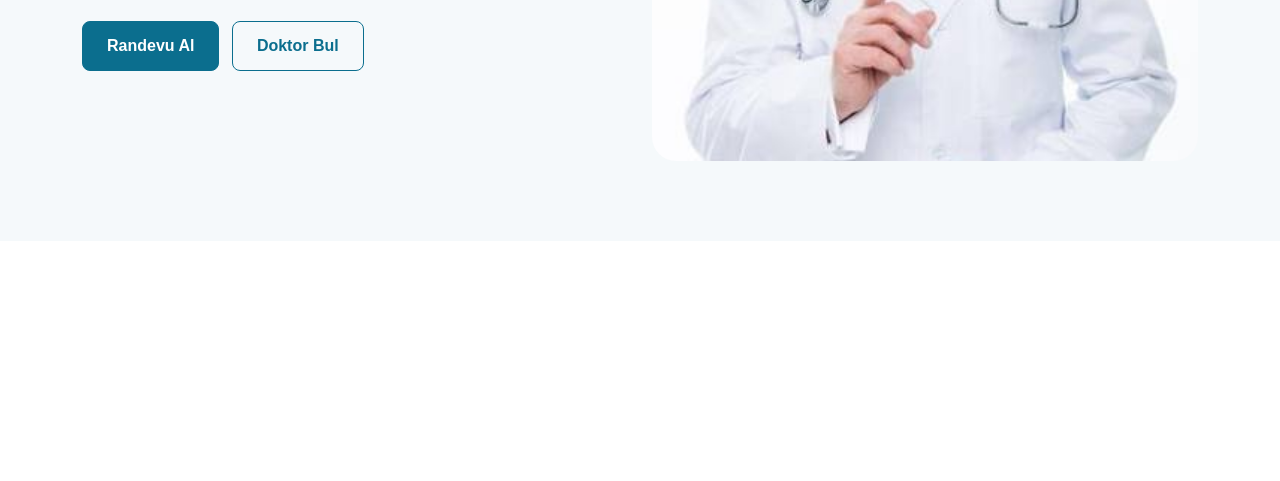
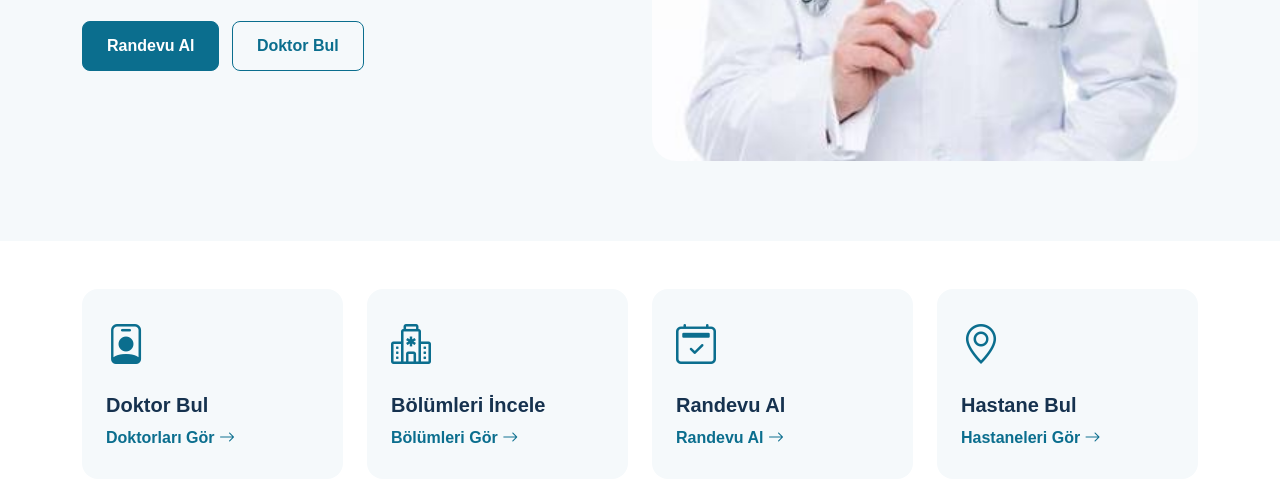
Before and after one commit to songulduran/mednova, a plain HTML site: page index.html in a window 1280 px wide. Shown: the part 537-1018 px from the top of the page. Before the commit the page ends 800 px from the top, so only its background shows below. Drawn offline with nearby package versions, Linux system fonts and the light colour scheme.

Commit message:
Add quick access cards

```diff
--- a/css/style.css
+++ b/css/style.css
@@ -166,3 +166,39 @@ img {
     margin-bottom: 10px;
   }
 }
+/* hızlı erişim kartları */
+.quick-access {
+  padding: 60px 0;
+  background-color: #ffffff;
+}
+
+.quick-card {
+  min-height: 190px;
+  background-color: #f5f9fb;
+  border-radius: 16px;
+  padding: 30px;
+  transition: 0.3s ease;
+}
+
+.quick-card:hover {
+  transform: translateY(-6px);
+  box-shadow: 0 10px 25px rgba(0, 0, 0, 0.1);
+}
+
+.quick-card i {
+  color: #0b6e8e;
+}
+
+.quick-card h5 {
+  color: #16324f;
+}
+
+.quick-card a {
+  color: #0b6e8e;
+  text-decoration: none;
+  font-weight: 600;
+}
+
+.quick-card a:hover {
+  color: #16324f;
+}
--- a/index.html
+++ b/index.html
@@ -147,5 +147,68 @@
         </div>
       </div>
     </section>
+    <!-- ================= HIZLI ERİŞİM ================= -->
+
+    <section class="quick-access py-5">
+      <div class="container">
+        <div class="row g-4">
+          <!-- DOKTOR BUL -->
+          <div class="col-md-6 col-lg-3">
+            <div class="quick-card h-100 p-4">
+              <i class="bi bi-person-badge fs-1"></i>
+
+              <h5 class="fw-bold mt-3">Doktor Bul</h5>
+
+              <a href="doktorlar.html">
+                Doktorları Gör
+                <i class="bi bi-arrow-right"></i>
+              </a>
+            </div>
+          </div>
+
+          <!-- BÖLÜMLER -->
+          <div class="col-md-6 col-lg-3">
+            <div class="quick-card h-100 p-4">
+              <i class="bi bi-hospital fs-1"></i>
+
+              <h5 class="fw-bold mt-3">Bölümleri İncele</h5>
+
+              <a href="bolumler.html">
+                Bölümleri Gör
+                <i class="bi bi-arrow-right"></i>
+              </a>
+            </div>
+          </div>
+
+          <!-- RANDEVU -->
+          <div class="col-md-6 col-lg-3">
+            <div class="quick-card h-100 p-4">
+              <i class="bi bi-calendar2-check fs-1"></i>
+
+              <h5 class="fw-bold mt-3">Randevu Al</h5>
+
+              <a href="randevu.html">
+                Randevu Al
+                <i class="bi bi-arrow-right"></i>
+              </a>
+            </div>
+          </div>
+
+          <!-- HASTANE BUL -->
+          <div class="col-md-6 col-lg-3">
+            <div class="quick-card h-100 p-4">
+              <i class="bi bi-geo-alt fs-1"></i>
+
+              <h5 class="fw-bold mt-3">Hastane Bul</h5>
+
+              <a href="subeler.html">
+                Hastaneleri Gör
+                <i class="bi bi-arrow-right"></i>
+              </a>
+            </div>
+          </div>
+        </div>
+      </div>
+    </section>
   </body>
 </html>
```
